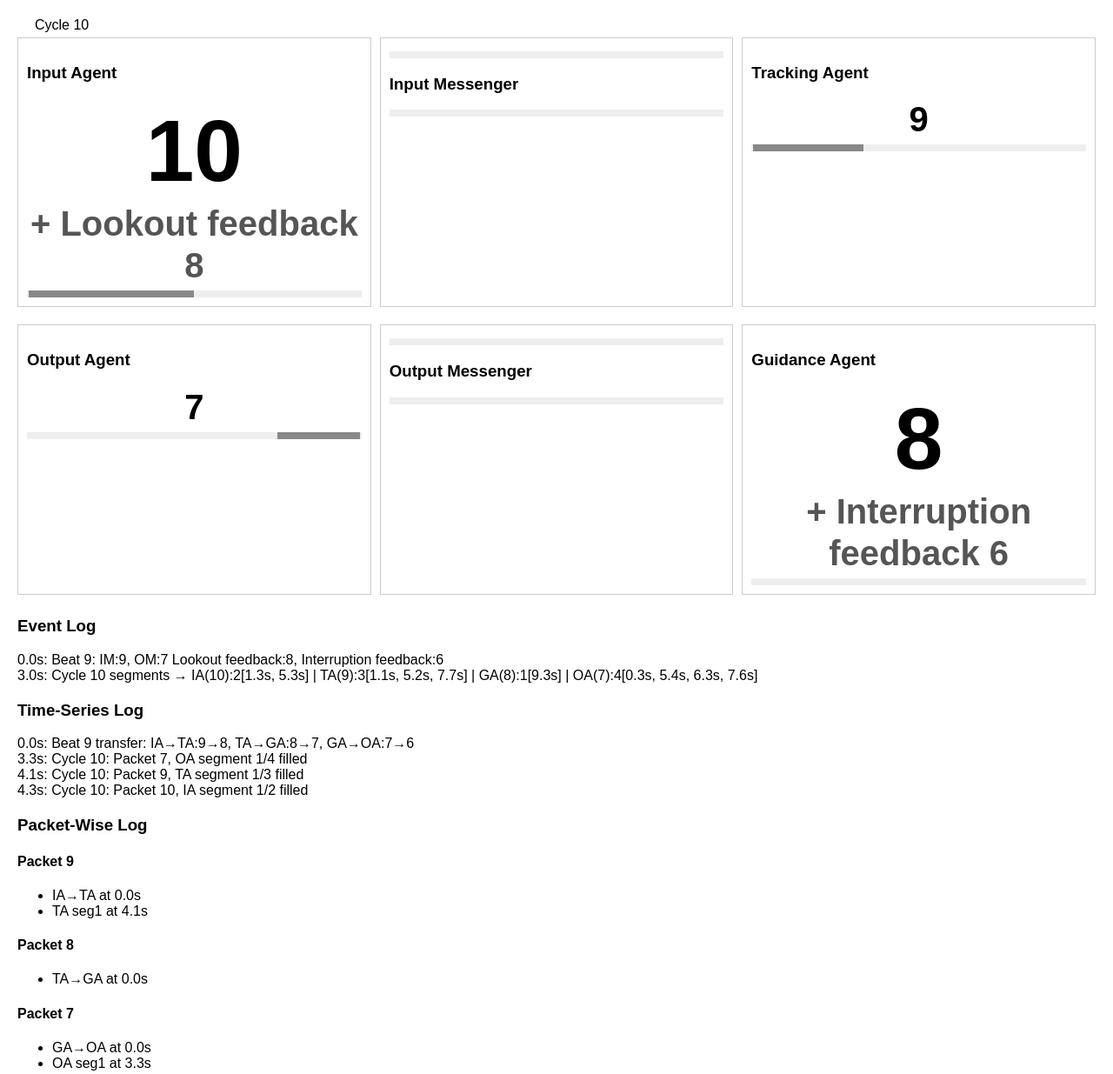
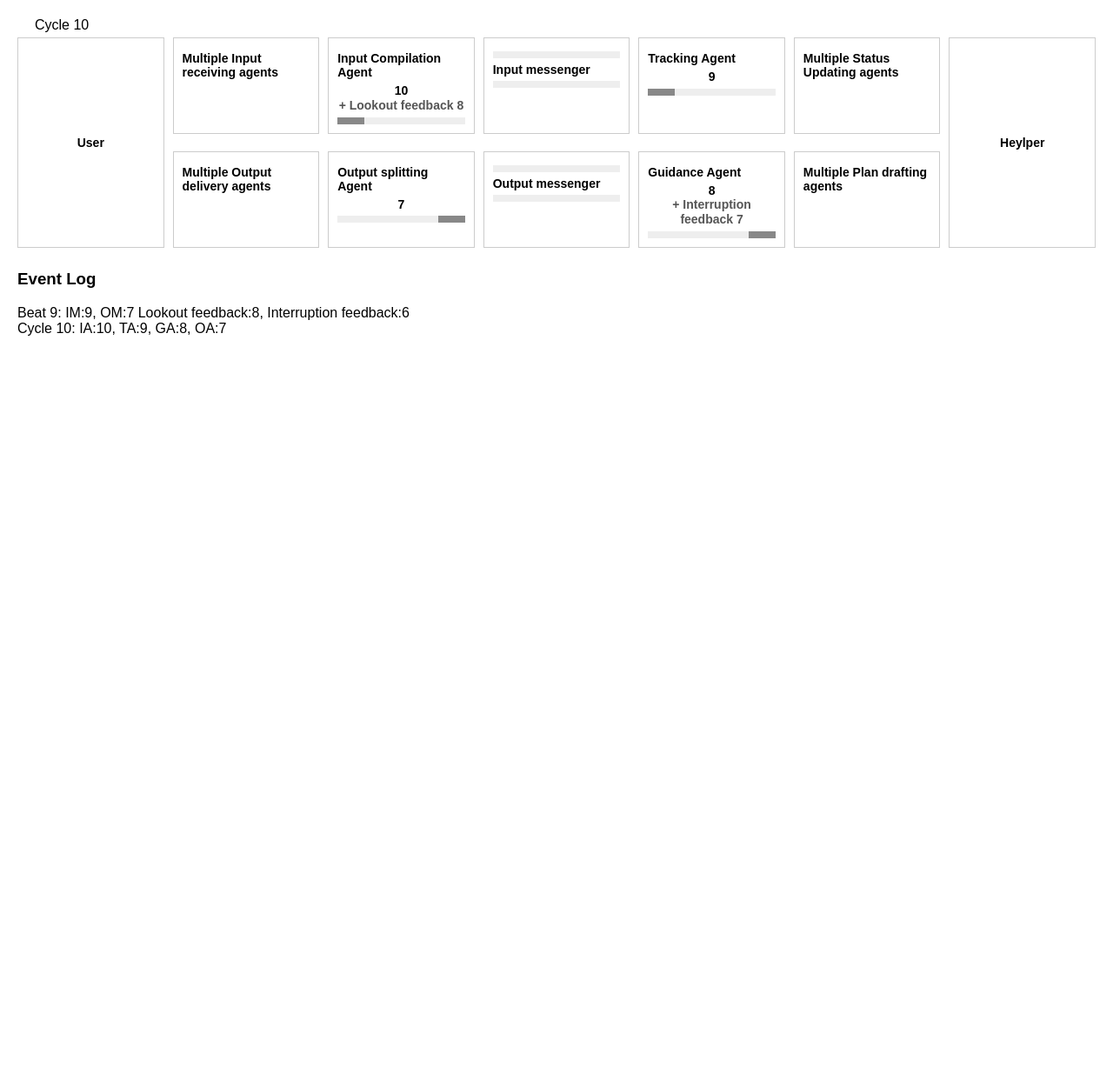
Before and after one commit to sailorsinc/heylper_proto, a plain HTML site: page index.html in a window 1280 px wide. Shown: the top 1235 px of the page at 87% size. After the commit the page ends 800 px from the top, so only its background shows below. Drawn offline with Linux system fonts and the light colour scheme.

Commit message:
Update index.html

```diff
--- a/index.html
+++ b/index.html
@@ -6,8 +6,15 @@
   <style>
     body { font-family: Arial, sans-serif; margin: 20px; }
     .component { border: 1px solid #ccc; padding: 10px; margin: 5px 0; }
-    .container { position: relative; display: grid; grid-template-columns: repeat(3, 1fr); grid-template-rows: repeat(2, auto); gap: 10px; }
+    .container { position: relative; display: grid; grid-template-columns: repeat(7, 1fr); grid-template-rows: repeat(2, auto); gap: 10px; }
     .container > .component { position: relative; z-index: 1; }
+    .container > .component {
+      font-size: 14px;
+    }
+    .component h3 {
+      font-size: 1em;
+      margin: 5px 0;
+    }
 
     .input-flow { transition: background-color 0.5s; }
     .input-flow.odd { background-color: steelblue; color: white; }
@@ -20,35 +27,18 @@
     /* Status bar inside each agent/messenger */
     .status-bar { width: 100%; background: #eee; height: 8px; margin-top: 5px; }
     .status-progress { width: 0; height: 100%; background: #888; transition: width 10s linear; }
-    /* Segmented status bars: 2s per segment */
-    .status-bar {
-      display: flex;
-      gap: 2px;
-      margin-top: 5px;
-      flex-direction: row;
-    }
-    /* Use this on reversed bars */
-    .status-bar.reverse { flex-direction: row-reverse; }
-    .segment {
-      flex: 1;
-      background: #eee;
-      height: 8px;
-    }
-    .segment.filled {
-      background: #888;
-    }
     /* Large, centered numbers for agent data */
     #inputAgentData,
     #trackingAgentData,
     #guidanceAgentData,
     #outputAgentData {
-      font-size: 2.5em;
+      font-size: 1em;
       font-weight: bold;
       text-align: center;
       line-height: 1.2;
     }
     /* Big number and small feedback styling */
-    .big-num { font-size: 2.5em; font-weight: bold; display: block; }
+    .big-num { font-size: 1em; font-weight: bold; display: block; }
     .small-text { font-size: 1em; color: #555; display: block; }
     /* Reverse fill for second-row status bars */
     .reverse-progress { float: right; }
@@ -77,138 +67,108 @@
     <span id="phaseDisplay" style="margin-left:20px">Phase:</span>
   </div>
   <div class="container">
-    <div class="component" style="grid-column: 1; grid-row: 1;">
-      <h3>Input Agent</h3>
+    <div class="component" style="grid-column: 1; grid-row: 1 / 3; display: flex; align-items: center; justify-content: center;">
+      <h3>User</h3>
+    </div>
+    <div class="component" style="grid-column: 2; grid-row: 1;">
+      <h3>Multiple Input receiving agents</h3>
+    </div>
+    <div class="component" style="grid-column: 3; grid-row: 1;">
+      <h3>Input Compilation Agent</h3>
       <div id="inputAgentData" class="input-flow"></div>
       <div class="status-bar">
         <div id="status-input-agent" class="status-progress"></div>
       </div>
     </div>
-    <div class="component" style="grid-column: 2; grid-row: 1;">
-      <div id="inputMessengerFeedbackData" class="input-flow" style="margin-bottom:5px;"></div>
-      <div class="status-bar">
-        <div id="status-input-messenger-feedback" class="status-progress reverse-progress"></div>
+    <div class="component" style="grid-column: 4; grid-row: 1;">
+      <div class="data-section">
+        <span id="inputMessengerData" class="big-num"></span>
+        <div class="status-bar">
+          <div id="status-input-messenger" class="status-progress"></div>
+        </div>
       </div>
-      <h3>Input Messenger</h3>
-      <div id="inputMessengerData" class="input-flow"></div>
-      <div class="status-bar">
-        <div id="status-input-messenger" class="status-progress"></div>
+      <h3>Input messenger</h3>
+      <div class="feedback-section">
+        <span id="inputMessengerFeedbackData" class="small-text"></span>
+        <div class="status-bar">
+          <div id="status-input-messenger-feedback" class="status-progress reverse-progress"></div>
+        </div>
       </div>
     </div>
-    <div class="component" style="grid-column: 3; grid-row: 1;">
+    <div class="component" style="grid-column: 5; grid-row: 1;">
       <h3>Tracking Agent</h3>
       <div id="trackingAgentData" class="input-flow"></div>
       <div class="status-bar">
         <div id="status-tracking-agent" class="status-progress"></div>
       </div>
     </div>
-    <div class="component" style="grid-column: 1; grid-row: 2;">
-      <h3>Output Agent</h3>
+    <div class="component" style="grid-column: 6; grid-row: 1;">
+      <h3>Multiple Status Updating agents</h3>
+    </div>
+    <div class="component" style="grid-column: 7; grid-row: 1 / 3; display: flex; align-items: center; justify-content: center;">
+      <h3>Heylper</h3>
+    </div>
+
+    <div class="component" style="grid-column: 2; grid-row: 2;">
+      <h3>Multiple Output delivery agents</h3>
+    </div>
+    <div class="component" style="grid-column: 3; grid-row: 2;">
+      <h3>Output splitting Agent</h3>
       <div id="outputAgentData" class="output-flow"></div>
-      <div class="status-bar reverse">
+      <div class="status-bar">
         <div id="status-output-agent" class="status-progress reverse-progress"></div>
       </div>
     </div>
-    <div class="component" style="grid-column: 2; grid-row: 2;">
-      <div id="outputMessengerFeedbackData" class="output-flow" style="margin-bottom:5px;"></div>
-      <div class="status-bar">
-        <div id="status-output-messenger-feedback" class="status-progress"></div>
+    <div class="component" style="grid-column: 4; grid-row: 2;">
+      <div class="data-section">
+        <span id="outputMessengerData" class="big-num"></span>
+        <div class="status-bar">
+          <div id="status-output-messenger" class="status-progress"></div>
+        </div>
       </div>
-      <h3>Output Messenger</h3>
-      <div id="outputMessengerData" class="output-flow"></div>
-      <div class="status-bar">
-        <div id="status-output-messenger" class="status-progress reverse-progress"></div>
+      <h3>Output messenger</h3>
+      <div class="feedback-section">
+        <span id="outputMessengerFeedbackData" class="small-text"></span>
+        <div class="status-bar">
+          <div id="status-output-messenger-feedback" class="status-progress reverse-progress"></div>
+        </div>
       </div>
     </div>
-    <div class="component" style="grid-column: 3; grid-row: 2;">
+    <div class="component" style="grid-column: 5; grid-row: 2;">
       <h3>Guidance Agent</h3>
       <div id="guidanceAgentData" class="output-flow"></div>
-      <div class="status-bar reverse">
+      <div class="status-bar">
         <div id="status-guidance-agent" class="status-progress reverse-progress"></div>
       </div>
+    </div>
+    <div class="component" style="grid-column: 6; grid-row: 2;">
+      <h3>Multiple Plan drafting agents</h3>
     </div>
   </div>
   <div id="eventLogContainer" style="margin-top:20px;">
     <h3>Event Log</h3>
     <ul id="eventLog" style="list-style:none; padding-left:0;"></ul>
   </div>
-  <div id="timeSeriesLogContainer" style="margin-top:20px;">
-    <h3>Time-Series Log</h3>
-    <ul id="timeSeriesLog" style="list-style:none; padding-left:0;"></ul>
-  </div>
-  <div id="packetLogContainer" style="margin-top:20px;">
-    <h3>Packet-Wise Log</h3>
-    <div id="packetLog"></div>
-  </div>
   <script>
     function addLog(message) {
       const ul = document.getElementById('eventLog');
       if (!ul) return;
-      const now = ((Date.now() - startTime) / 1000).toFixed(1);
       const li = document.createElement('li');
-      li.textContent = `${now}s: ${message}`;
+      li.textContent = message;
       ul.appendChild(li);
       if (ul.children.length > 20) ul.removeChild(ul.firstChild);
-    }
-    const startTime = Date.now();
-    function addTimeLog(message) {
-      const ul = document.getElementById('timeSeriesLog'); if (!ul) return;
-      const now = ((Date.now() - startTime)/1000).toFixed(1);
-      const li = document.createElement('li');
-      li.textContent = `${now}s: ${message}`;
-      ul.appendChild(li);
-      if (ul.children.length > 100) ul.removeChild(ul.firstChild);
-    }
-    function addPacketLog(message) {
-      const container = document.getElementById('packetLog');
-      if (!container) return;
-      // Extract packet number and rest of the message
-      // Allow optional 'Cycle N ' or 'Beat N ' prefix before 'Packet'
-      const match = message.match(/^(?:Cycle\s+\d+\s+|Beat\s+\d+\s+)?Packet\s+(\d+):\s*(.*)$/);
-      if (!match) return;
-      const packet = match[1];
-      const text = match[2];
-      // Find or create the packet section
-      let packetDiv = container.querySelector(`.packet-entry.packet-${packet}`);
-      if (!packetDiv) {
-        packetDiv = document.createElement('div');
-        packetDiv.className = `packet-entry packet-${packet}`;
-        const header = document.createElement('h4');
-        header.textContent = `Packet ${packet}`;
-        packetDiv.appendChild(header);
-        const ul = document.createElement('ul');
-        ul.className = 'packet-seg-list';
-        packetDiv.appendChild(ul);
-        container.appendChild(packetDiv);
-      }
-      // Append the segment log to this packet's list
-      const ul = packetDiv.querySelector('ul.packet-seg-list');
-      const li = document.createElement('li');
-      li.textContent = text;
-      ul.appendChild(li);
-      // Trim old entries if desired
-      if (ul.children.length > 100) ul.removeChild(ul.firstChild);
     }
 
     // Pipeline of 4 stages: Input, Tracking, Guidance, Output
     let nextDataId = 10;
     let pipeline = [9, 8, 7, 6];
-    let lastPipeline = pipeline.slice();
-    // Master segment counts for packets 6–18
-    const masterSegments = {
-      6: 2, 7: 4, 8: 1, 9: 3,
-      10: 2, 11: 5, 12: 1, 13: 4,
-      14: 0, 15: 3, 16: 2, 17: 5,
-      18: 1
-    };
 
     let currentBeat = 0;
 
     const totalBeats = 10;
 
     function simulateCycle(beat) {
-    // Removed prevPipeline capture as feedback now uses lastPipeline
-    // Display current phase
+      // Display current phase
       document.getElementById('phaseDisplay').textContent = `Cycle ${pipeline[0] || ''}`;
 
       const inEl = document.getElementById('inputMessengerData');
@@ -219,10 +179,10 @@
       document.getElementById('trackingAgentData').textContent = pipeline[1] || '';
       document.getElementById('guidanceAgentData').innerHTML =
         `<span class="big-num">${pipeline[2]}</span>` +
-      `<span class="small-text">+ Interruption feedback ${lastPipeline[3]}</span>`;
+        `<span class="small-text">+ Interruption feedback ${pipeline[3]}</span>`;
       document.getElementById('outputAgentData').textContent = pipeline[3] || '';
       // Log cycle event
-      // (Original simple cycle log removed in favor of detailed logging below)
+      addLog(`Cycle ${pipeline[0] || ''}: IA:${pipeline[0]||''}, TA:${pipeline[1]||''}, GA:${pipeline[2]||''}, OA:${pipeline[3]||''}`);
       // Hide messengers during Cycle
       document.getElementById('inputMessengerData').textContent = '';
       document.getElementById('outputMessengerData').textContent = '';
@@ -244,61 +204,15 @@
       });
       // Clear input messenger status text during Cycle
       document.getElementById('status-input-messenger').textContent = '';
-      // Segmented fill per packet based on masterSegments
-      const cycleLength = 10000; // ms
-      // Prepare to record segment timings
-      const segmentData = {};
-      const roles = ['input-agent','tracking-agent','guidance-agent','output-agent'];
-      const roleNames = { 'input-agent': 'IA', 'tracking-agent': 'TA', 'guidance-agent': 'GA', 'output-agent': 'OA' };
+      // Animate agent bars during Cycle
       ['input-agent','tracking-agent','guidance-agent','output-agent'].forEach(role => {
-        // Determine packet index for this role
-        const idxMap = { 'input-agent': 0, 'tracking-agent': 1, 'guidance-agent': 2, 'output-agent': 3 };
-        const packet = pipeline[idxMap[role]];
-        const count = masterSegments[packet] || 0;
         const bar = document.getElementById(`status-${role}`);
-        const container = bar.parentNode;
-        // Clear old segments
-        container.querySelectorAll('.segment').forEach(s => s.remove());
-        if (count > 0) {
-          // Build count segments
-          for (let i = 0; i < count; i++) {
-            const seg = document.createElement('div');
-            seg.className = 'segment';
-            container.appendChild(seg);
-          }
-          // Generate random fill times and sort
-          const fillTimes = Array.from({ length: count }, () => Math.random() * cycleLength).sort((a, b) => a - b);
-          // Record times for logging
-          segmentData[role] = fillTimes;
-          // Schedule each segment fill at its random time
-          Array.from(container.querySelectorAll('.segment')).forEach((seg, i) => {
-            setTimeout(() => {
-              seg.classList.add('filled');
-              // Use packet from outer scope, no redeclaration
-              const roleLabel = roleNames[role];
-              const segIndex = i + 1;
-              // Time-series log entry
-              addTimeLog(`Cycle ${pipeline[0]}: Packet ${packet}, ${roleLabel} segment ${segIndex}/${count} filled`);
-              // Packet-wise log entry with correct timestamp formatting
-              addPacketLog(
-                `Cycle ${pipeline[0]} Packet ${packet}: ${roleLabel} seg${segIndex} at ${((Date.now() - startTime)/1000).toFixed(1)}s`
-              );
-            }, fillTimes[i]);
-          });
-        }
+        bar.style.transition = 'none';
+        bar.style.width = '0%';
+        void bar.offsetWidth;
+        bar.style.transition = 'width 10s linear';
+        bar.style.width = '100%';
       });
-
-      // Log detailed segment info for this cycle
-      const detailLogs = roles.map(role => {
-        const packet = pipeline[{ 'input-agent':0,'tracking-agent':1,'guidance-agent':2,'output-agent':3 }[role]];
-        const count = masterSegments[packet] || 0;
-        // Convert ms to seconds with one decimal
-        const times = (segmentData[role] || []).
-          map(t => (t/1000).toFixed(1) + 's').
-          join(', ');
-        return `${roleNames[role]}(${packet}):${count}[${times}]`;
-      }).join(' | ');
-      addLog(`Cycle ${pipeline[0]} segments → ${detailLogs}`);
 
       // After Cycle 10s, start next Beat
       setTimeout(() => { simulateBeatPhase(beat + 1); }, 10000);
@@ -312,11 +226,6 @@
         const bar = document.getElementById(`status-${role}`);
         bar.style.transition = 'none';
         bar.style.width = '0%';
-      });
-      // Clear any segmented status bars during Beat
-      ['input-agent','tracking-agent','guidance-agent','output-agent'].forEach(role => {
-        const container = document.getElementById(`status-${role}`).parentNode;
-        container.querySelectorAll('.segment').forEach(seg => seg.remove());
       });
       // Animate messenger bars during Beat (3s)
       ['input-messenger','output-messenger'].forEach(role => {
@@ -350,19 +259,11 @@
       outFbEl.textContent = pipeline[3] != null ? `Interruption feedback: ${pipeline[3]}` : '';
       // Log beat event
       addLog(`Beat ${pipeline[0] || ''}: IM:${pipeline[0]||''}, OM:${pipeline[2]||''} Lookout feedback:${pipeline[1]||''}, Interruption feedback:${pipeline[3]||''}`);
-      // Log transfer hops for this Beat
-      const now = ((Date.now() - startTime) / 1000).toFixed(1);
-      addTimeLog(`Beat ${pipeline[0]} transfer: IA→TA:${pipeline[0]}→${pipeline[1]}, TA→GA:${pipeline[1]}→${pipeline[2]}, GA→OA:${pipeline[2]}→${pipeline[3]}`);
-      addPacketLog(`Beat ${pipeline[0]} Packet ${pipeline[0]}: IA→TA at ${now}s`);
-      addPacketLog(`Beat ${pipeline[0]} Packet ${pipeline[1]}: TA→GA at ${now}s`);
-      addPacketLog(`Beat ${pipeline[0]} Packet ${pipeline[2]}: GA→OA at ${now}s`);
       // Clear agents
       ['inputAgentData','trackingAgentData','guidanceAgentData','outputAgentData']
         .forEach(id => document.getElementById(id).textContent = '');
       // After Beat 3s, transition to Cycle phase
       setTimeout(() => {
-        // Remember this cycle’s pipeline for next interruption feedback
-        lastPipeline = pipeline.slice();
         // Advance pipeline for next cycle
         pipeline.unshift(nextDataId++);
         pipeline = pipeline.slice(0, 4);
```
